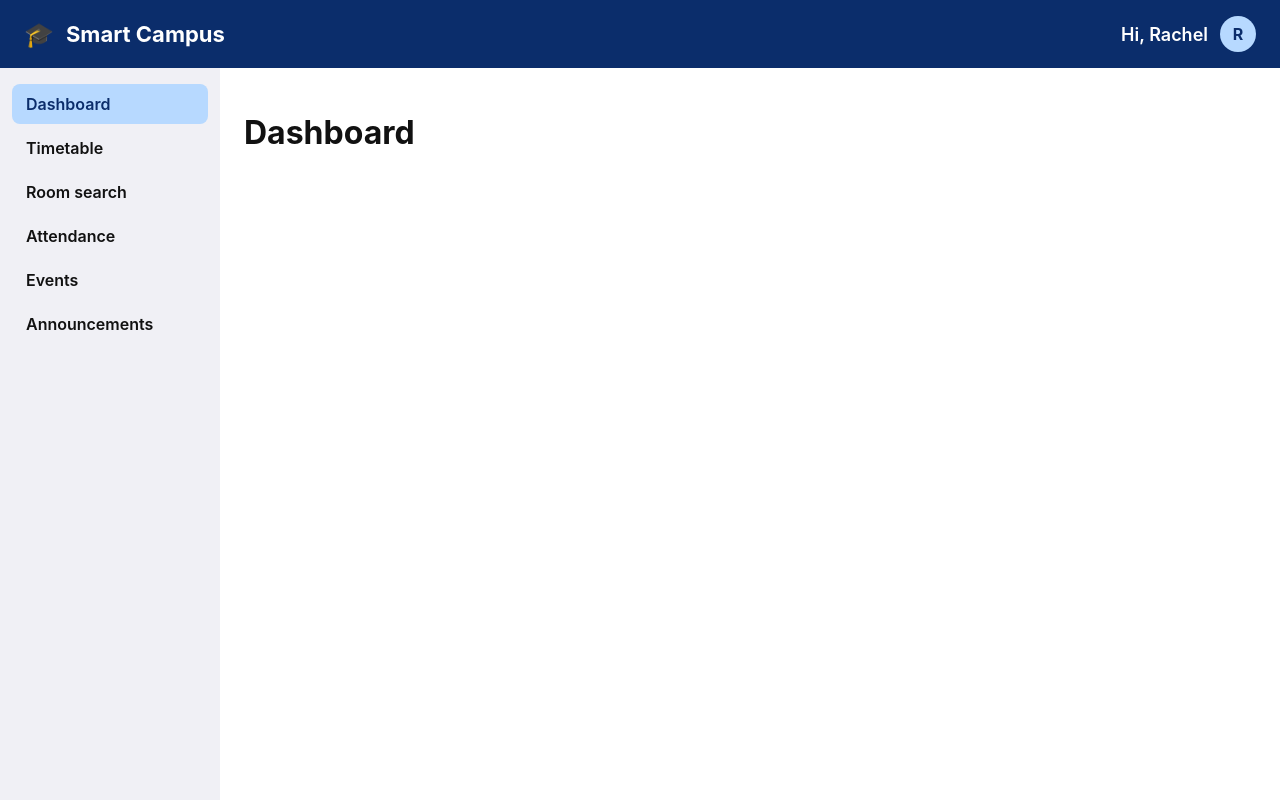
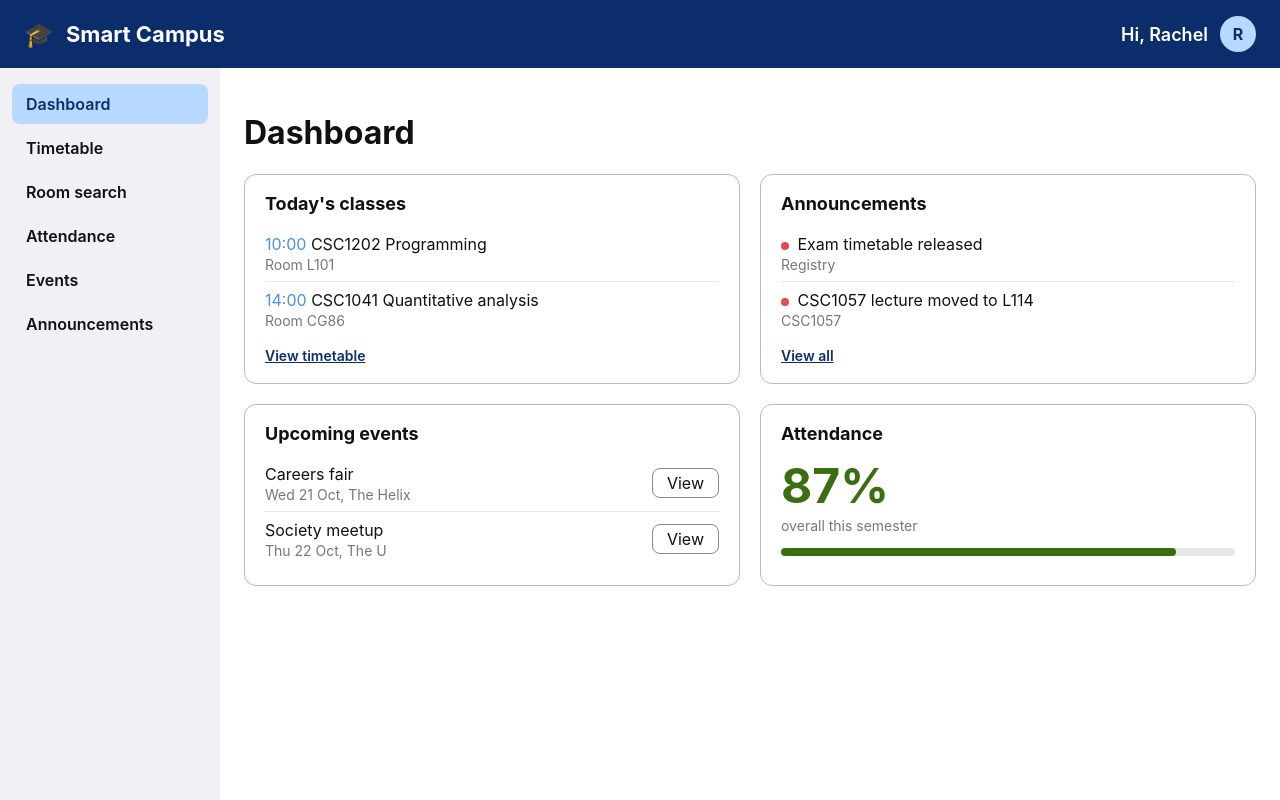
Before and after one commit to MaximeVlt/CSC1057-GroupC, a React (Vite) app in the folder frontend/: page / in a window 1280 px wide. Built offline with nearby package versions, Linux system fonts and the light colour scheme.

Commit message:
Add Dashboard page and shared sample data files

```diff
--- /dev/null
+++ b/frontend/src/data/announcements.ts
@@ -0,0 +1,31 @@
+export type Announcement = {
+  id: number
+  title: string
+  message: string
+  source: string
+  read: boolean
+}
+
+export const announcements: Announcement[] = [
+  {
+    id: 1,
+    title: 'Exam timetable released',
+    message: 'The semester 1 exam timetable is now available.',
+    source: 'Registry',
+    read: false,
+  },
+  {
+    id: 2,
+    title: 'CSC1057 lecture moved to L114',
+    message: "This Thursday's IT Architecture lecture will take place in L114 instead of QG27.",
+    source: 'CSC1057',
+    read: false,
+  },
+  {
+    id: 3,
+    title: 'Library hours extended',
+    message: 'The library will be open until midnight during exams.',
+    source: 'Library',
+    read: true,
+  },
+]
--- /dev/null
+++ b/frontend/src/data/events.ts
@@ -0,0 +1,17 @@
+export type CampusEvent = {
+  id: number
+  title: string
+  category: 'Careers' | 'Societies' | 'Sport' | 'Academic'
+  day: string
+  date: string
+  time: string
+  location: string
+  description: string
+}
+
+export const events: CampusEvent[] = [
+  { id: 1, title: 'Careers fair', category: 'Careers', day: 'Wed', date: '21 Oct', time: '11:00-15:00', location: 'The Helix', description: 'Meet 40+ employers hiring graduates and interns' },
+  { id: 2, title: 'Society meetup', category: 'Societies', day: 'Thu', date: '22 Oct', time: '18:00-20:00', location: 'The U', description: 'Find a society and meet new people' },
+  { id: 3, title: '5-a-side tournament', category: 'Sport', day: 'Fri', date: '23 Oct', time: '14:00-17:00', location: 'Sports Complex', description: 'Sign up as a team or join one on the day' },
+  { id: 4, title: 'Exam prep workshop', category: 'Academic', day: 'Mon', date: '26 Oct', time: '13:00-14:00', location: 'Library', description: 'Study tips and revision planning' },
+]
--- /dev/null
+++ b/frontend/src/data/timetable.ts
@@ -0,0 +1,19 @@
+export type ClassSession = {
+  id: number
+  day: 'Mon' | 'Tue' | 'Wed' | 'Thu' | 'Fri'
+  start: string
+  end: string
+  code: string
+  name: string
+  room: string
+}
+
+export const timetable: ClassSession[] = [
+  { id: 1, day: 'Mon', start: '10:00', end: '12:00', code: 'CSC1202', name: 'Programming', room: 'L101' },
+  { id: 2, day: 'Mon', start: '14:00', end: '16:00', code: 'CSC1041', name: 'Quantitative analysis', room: 'CG86' },
+  { id: 3, day: 'Tue', start: '14:00', end: '15:00', code: 'CSC1041', name: 'Quantitative analysis', room: 'L114' },
+  { id: 4, day: 'Tue', start: '15:00', end: '16:00', code: 'CSC1058', name: 'User interface design', room: 'SA101' },
+  { id: 5, day: 'Wed', start: '09:00', end: '10:00', code: 'CSC1201', name: 'LLM engineering', room: 'HG20' },
+  { id: 6, day: 'Wed', start: '11:00', end: '12:00', code: 'CSC1058', name: 'User interface design', room: 'FTG11' },
+  { id: 7, day: 'Thu', start: '12:00', end: '13:00', code: 'CSC1057', name: 'IT Architecture', room: 'QG27' },
+]
--- /dev/null
+++ b/frontend/src/pages/Dashboard/Dashboard.css
@@ -0,0 +1,91 @@
+.dashboard-grid {
+  display: grid;
+  grid-template-columns: repeat(2, 1fr);
+  gap: 20px;
+}
+
+.dashboard-card {
+  border: 1px solid #bbbbbb;
+  border-radius: 12px;
+  padding: 18px 20px;
+  background: #ffffff;
+}
+
+.dashboard-card h2 {
+  margin: 0 0 12px;
+  font-size: 18px;
+}
+
+.dashboard-row {
+  padding: 8px 0;
+  border-bottom: 1px solid #e5e7eb;
+}
+
+.dashboard-row:last-of-type {
+  border-bottom: none;
+}
+
+.dashboard-row-split {
+  display: flex;
+  justify-content: space-between;
+  align-items: center;
+}
+
+.dashboard-main {
+  margin: 0;
+}
+
+.dashboard-sub {
+  margin: 2px 0 0;
+  color: #777777;
+  font-size: 14px;
+}
+
+.dashboard-time {
+  color: #4a90e2;
+}
+
+.dashboard-dot {
+  display: inline-block;
+  width: 8px;
+  height: 8px;
+  border-radius: 50%;
+  background: #e24b4a;
+  margin-right: 4px;
+}
+
+.dashboard-link {
+  display: inline-block;
+  margin-top: 10px;
+  color: #0b2d6b;
+  font-weight: 600;
+  font-size: 14px;
+}
+
+.dashboard-button {
+  padding: 4px 14px;
+  border: 1px solid #888888;
+  border-radius: 8px;
+  color: #111111;
+  text-decoration: none;
+}
+
+.dashboard-big {
+  margin: 0;
+  font-size: 48px;
+  font-weight: 700;
+  color: #3b6d11;
+}
+
+.dashboard-bar {
+  height: 8px;
+  background: #e5e7eb;
+  border-radius: 4px;
+  margin-top: 14px;
+}
+
+.dashboard-bar-fill {
+  height: 8px;
+  background: #3b6d11;
+  border-radius: 4px;
+}
--- a/frontend/src/pages/Dashboard/Dashboard.tsx
+++ b/frontend/src/pages/Dashboard/Dashboard.tsx
@@ -1,4 +1,75 @@
+import { Link } from 'react-router-dom'
+import { timetable } from '../../data/timetable'
+import { announcements } from '../../data/announcements'
+import { events } from '../../data/events'
+import './Dashboard.css'
+
+
+const today = 'Mon'
+
+
+const overallAttendance = 87
+
 function Dashboard() {
-    return <h1>Dashboard</h1>
+  const todaysClasses = timetable.filter((c) => c.day === today)
+  const unread = announcements.filter((a) => !a.read)
+  const upcomingEvents = events.slice(0, 2)
+
+  return (
+    <div>
+      <h1>Dashboard</h1>
+
+      <div className="dashboard-grid">
+        <section className="dashboard-card">
+          <h2>Today's classes</h2>
+          {todaysClasses.map((c) => (
+            <div key={c.id} className="dashboard-row">
+              <p className="dashboard-main">
+                <span className="dashboard-time">{c.start}</span> {c.code} {c.name}
+              </p>
+              <p className="dashboard-sub">Room {c.room}</p>
+            </div>
+          ))}
+          <Link to="/timetable" className="dashboard-link">View timetable</Link>
+        </section>
+
+        <section className="dashboard-card">
+          <h2>Announcements</h2>
+          {unread.map((a) => (
+            <div key={a.id} className="dashboard-row">
+              <p className="dashboard-main">
+                <span className="dashboard-dot" /> {a.title}
+              </p>
+              <p className="dashboard-sub">{a.source}</p>
+            </div>
+          ))}
+          <Link to="/announcements" className="dashboard-link">View all</Link>
+        </section>
+
+        <section className="dashboard-card">
+          <h2>Upcoming events</h2>
+          {upcomingEvents.map((e) => (
+            <div key={e.id} className="dashboard-row dashboard-row-split">
+              <div>
+                <p className="dashboard-main">{e.title}</p>
+                <p className="dashboard-sub">{e.day} {e.date}, {e.location}</p>
+              </div>
+              <Link to="/events" className="dashboard-button">View</Link>
+            </div>
+          ))}
+        </section>
+
+        <section className="dashboard-card">
+          <h2>Attendance</h2>
+          <p className="dashboard-big">{overallAttendance}%</p>
+          <p className="dashboard-sub">overall this semester</p>
+          <div className="dashboard-bar">
+            <div className="dashboard-bar-fill" style={{ width: `${overallAttendance}%` }} />
+          </div>
+        </section>
+      </div>
+    </div>
+  )
 }
+
 export default Dashboard
```
